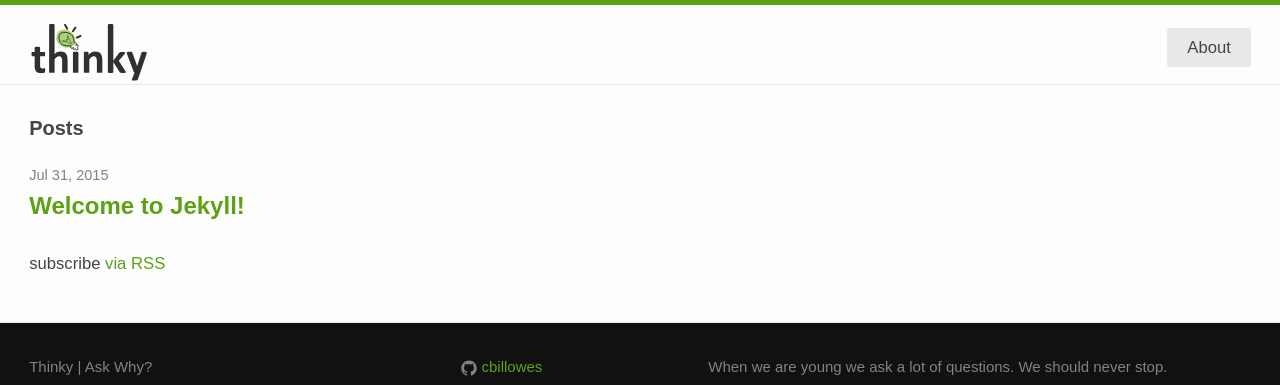
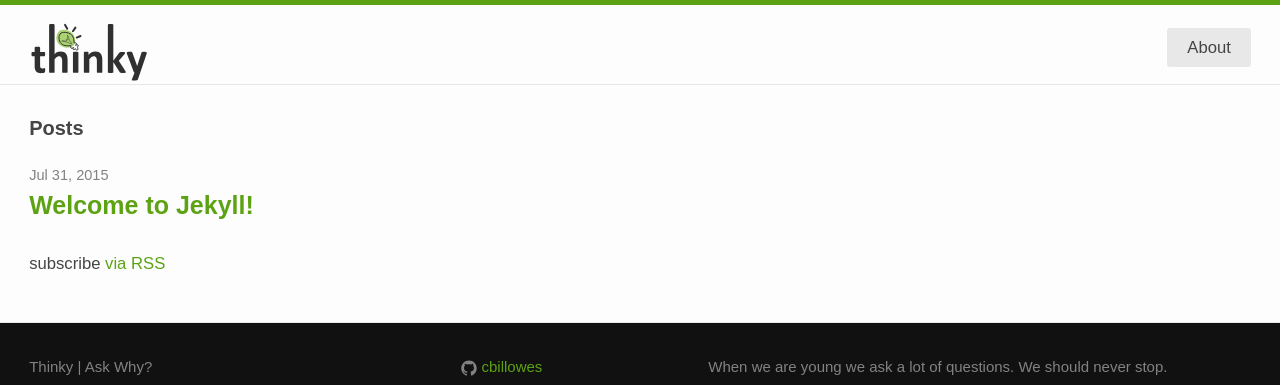
Before and after one commit to cbillowes/thinky, a Jekyll site: the page built from index.html, in a window 1280 px wide. Shown: the top 385 px of the page. Built offline with Jekyll 4.4.1, drawn with Linux system fonts in a browser that asks for light colours.

Commit message:
Updated post-list styling.

```diff
--- a/_sass/_layout.scss
+++ b/_sass/_layout.scss
@@ -188,17 +188,24 @@
     > li {
         margin-bottom: $spacing-unit;
     }
-}
 
     .post-meta {
         font-size: $small-font-size;
         color: $grey-color;
     }
 
+    h1 {
+      font-size: 150%;
+      margin-bottom: 0em;
+    }
+
     .post-link {
         display: block;
-    font-size: 24px;
     }
+
+}
+
+
 
 
 
@@ -212,7 +219,8 @@
 .post-title {
     font-size: 42px;
     letter-spacing: -1px;
-    line-height: 1;
+    line-height: 1.5em;
+    margin-bottom: 0em;
 
     @include media-query($on-laptop) {
         font-size: 36px;
```
Lines whose indentation alone changed are shown as unchanged.
